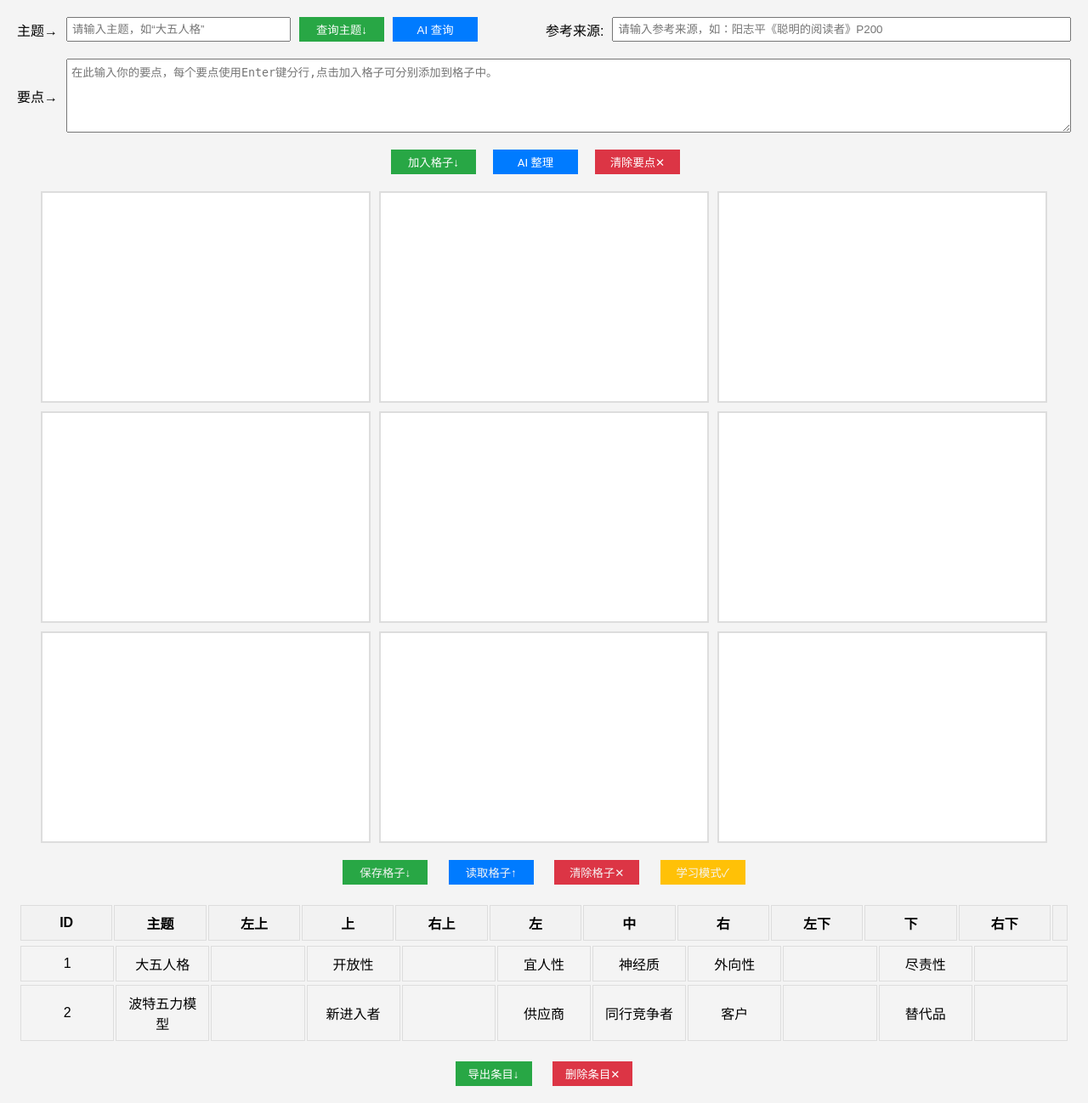
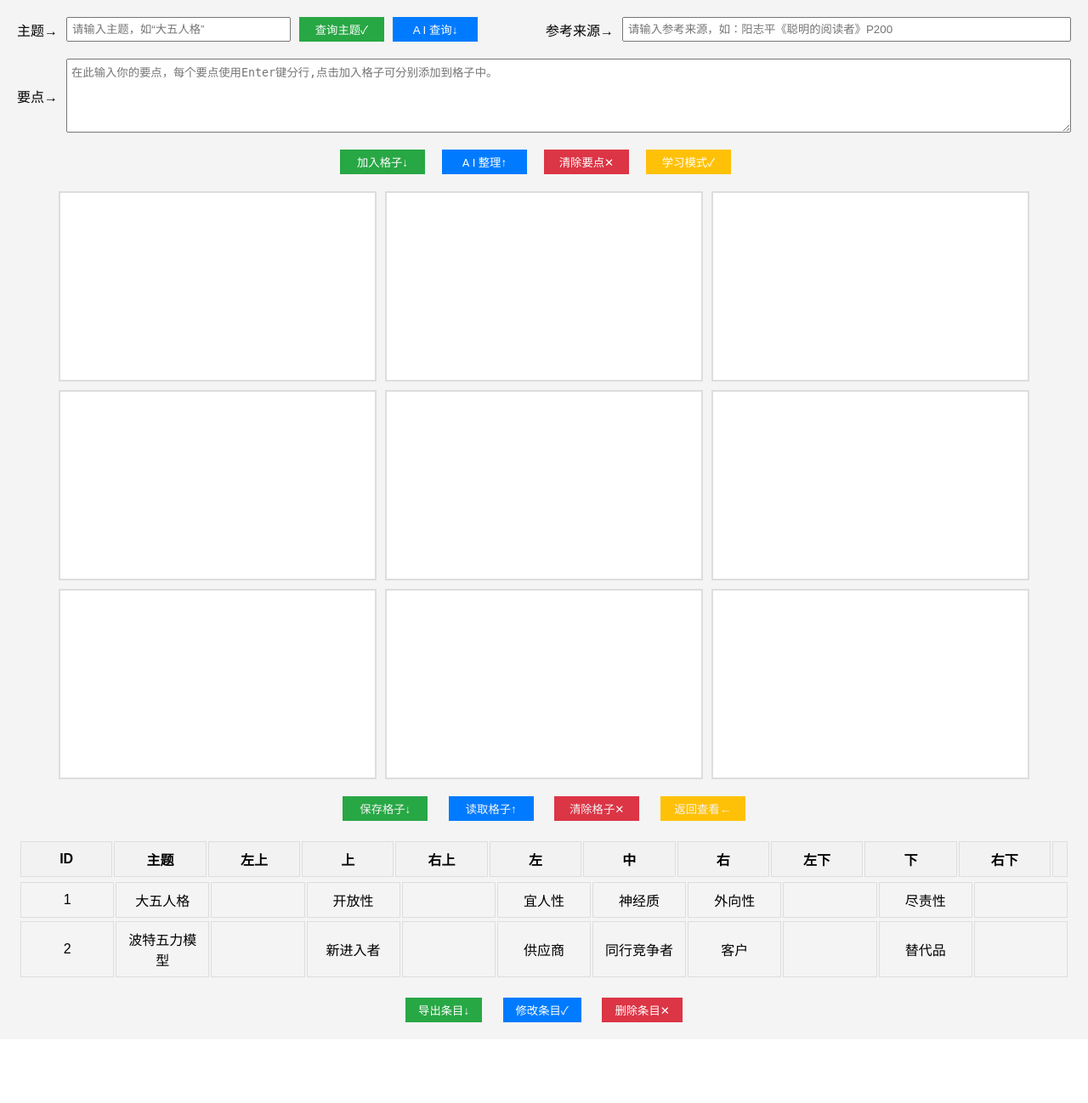
Before and after one commit to biercewang/9gridsweb, a Flask app: page / in a window 1280 px wide. Shown: the whole page at 85% size. After the commit the page ends 1203 px from the top, so only its background shows below. Run offline with Flask 3, Linux system fonts and the light colour scheme; data comes from the database, SQL or seed files in the repository; some libraries are stand-ins or nearby versions.

Commit message:
完善直接修改数据库条目的功能

```diff
--- a/app.py
+++ b/app.py
@@ -201,6 +201,20 @@ def check_title(title):
         return jsonify({'exists': False})
 
 
+#新增的修改数据库的路由
+@app.route('/api/grids/<int:id>', methods=['PUT'])
+def modify_grid(id):
+    grid = SavedGrids.query.get_or_404(id)
+    data = request.json
+    grid.title = data.get('title', grid.title)
+    grid.reference = data.get('reference', grid.reference)
+    for i in range(1, 10):
+        setattr(grid, f'grid{i}', data.get(f'grids')[i - 1])
+    db.session.commit()
+    return jsonify({'message': 'Grid updated successfully', 'id': grid.id})
+
+
+
 # #读取格子
 @app.route('/api/grids/<int:id>', methods=['GET'])
 def get_grid(id):
--- a/static/css/style.css
+++ b/static/css/style.css
@@ -148,7 +148,7 @@ body {
     padding: 5px 15px;
     min-width: 100px;  /* 或更大，根据需要调整 */
     margin-top: 20px; /* 为按钮添加顶部外边距 */
-    background-color: #28a745;
+    background-color: #ffc107;
     color: white;
     border: none;
     cursor: pointer;
@@ -189,8 +191,8 @@ body {
     justify-content: center; /* 水平居中 */
     background-color: #fff; /* 设置格子的背景色 */
     padding: 10px; /* 添加一些内边距 */
-    min-height: 225px; /* 设置最小高度为225px */
-    width: 364px; /* 设置最小宽度为黄金比例宽度 (大约1.61803398875 * 225px) */
+    min-height: 200px; /* 设置最小高度为225px */
+    width: 350px; /* 设置最小宽度为黄金比例宽度 (大约1.61803398875 * 225px) */
     word-wrap: break-word; /* 允许长单词或URL换行到下一行 */
     font-size: 120%; /* 增加字体大小 */
 }
@@ -337,6 +336,10 @@ tr {
 /* 导出按钮颜色 */
 .export-btn {
     background-color: #28a745;
+}
+
+.modify-btn {
+    background-color: #007bff;
 }
 
 /* 自定义悬停提示样式 */
--- a/static/js/script.js
+++ b/static/js/script.js
@@ -27,7 +27,7 @@ function truncateText(text) {
     const ellipsis = '...';
     if (text.length > 20) {
         return text.substring(0, 20 - ellipsis.length) + ellipsis;
-    }
+    }  //表格框里显示的文字数量
     return text;
 }
 
@@ -272,6 +272,8 @@ function saveGrids() {
 
 
 //读取数据库到九宫格
+let history = []; //读取过格子的ID号
+
 function promptForIdAndLoadGrid(optionalGridId) {
     let gridId = optionalGridId; // 如果提供了ID，使用它
     if (!gridId) {
@@ -306,6 +308,21 @@ function promptForIdAndLoadGrid(optionalGridId) {
             console.error('Error fetching grid:', error);
             alert('读取失败，请确保输入了正确的ID');
         });
+    }
+    if (optionalGridId) {
+        // 在读取新的条目前，把当前条目ID添加到历史记录中
+        history.push(optionalGridId);
+    }
+}
+
+// 当点击返回按钮时调用此函数
+function goBack() {
+    if (history.length > 1) {  // 确保有可以返回的历史记录
+        history.pop();  // 移除当前查看的记录
+        const lastViewedId = history.pop();  // 获取上一个条目的ID
+        promptForIdAndLoadGrid(lastViewedId);  // 加载上一个条目
+    } else {
+        alert("没有更多的历史记录了！");
     }
 }
 
@@ -696,3 +713,113 @@ function displayQueryResults(results) {
 document.getElementsByClassName("close")[0].onclick = function() {
     document.getElementById('query-result-modal').style.display = "none";
 }
+
+
+//编辑数据库数据
+// 1打开编辑模态窗口
+function editRecord() {
+    const idToEdit = prompt("请输入要编辑的条目ID:");
+    if (idToEdit) {
+        // 假设 fetchRecordDetails 是一个函数，用于获取指定ID的记录详情
+        fetchRecordDetails(idToEdit).then(data => {
+            // 使用获取到的数据填充输入字段
+            document.getElementById('edit-id').value = data.id;
+            document.getElementById('edit-title').value = data.title;
+            document.getElementById('edit-grid1').value = data.grid1;
+            // ...填充其他格子...
+            // 显示模态窗口
+            document.getElementById('edit-modal').style.display = 'block';
+        });
+    }
+}
+
+// 2关闭编辑模态窗口
+// function closeEditModal() {
+//     document.getElementById('edit-modal').style.display = 'none';
+// }
+function closeModifyModal() {
+    document.getElementById('modify-modal').style.display = 'none';
+}
+
+
+
+// 3保存更改并更新数据库
+function saveEditedRecord() {
+    const id = document.getElementById('edit-id').value;
+    const updatedData = {
+        title: document.getElementById('edit-title').value,
+        grid1: document.getElementById('edit-grid1').value,
+        // ...其他格子的数据...
+    };
+    // 假设 updateRecord 是一个函数，用于发送更新请求到后端
+    updateRecord(id, updatedData).then(response => {
+        alert("更新成功！");
+        closeEditModal();
+        // 可以在这里添加逻辑来更新页面上显示的数据
+    }).catch(error => {
+        alert("更新失败：" + error);
+    });
+}
+
+
+// 4当点击修改条目按钮时调用此函数
+function modifyGrid() {
+    const gridId = prompt("请输入要修改的条目ID:");
+    if (gridId) {
+        fetch(`/api/grids/${gridId}`)
+        .then(response => response.json())
+        .then(grid => {
+            // 用获取到的格子数据填充修改表单
+            fillModifyForm(grid);
+        })
+        .catch(error => {
+            console.error('Error fetching grid for modification:', error);
+            alert('获取数据失败，请确保输入了正确的ID');
+        });
+    }
+}
+
+// 5用格子数据填充修改表单的函数
+function fillModifyForm(grid) {
+    document.getElementById('modify-title').value = grid.title;
+    for (let i = 1; i <= 9; i++) {
+        document.getElementById(`modify-grid${i}`).value = grid[`grid${i}`];
+    }
+    document.getElementById('modify-reference').value = grid.reference;
+    document.getElementById('modify-id').value = grid.id; // 存储要修改的条目的ID
+
+    // 显示修改表单的模态窗口
+    document.getElementById('modify-modal').style.display = 'block';
+}
+
+// 6提交修改的函数
+function submitModification() {
+    const id = document.getElementById('modify-id').value;
+    const title = document.getElementById('modify-title').value.trim();
+    const reference = document.getElementById('modify-reference').value.trim();
+    const grids = [];
+    for (let i = 1; i <= 9; i++) {
+        grids.push(document.getElementById(`modify-grid${i}`).value.trim());
+    }
+
+    fetch(`/api/grids/${id}`, {
+        method: 'PUT',
+        headers: {
+            'Content-Type': 'application/json',
+        },
+        body: JSON.stringify({ title, grids, reference })
+    })
+    .then(response => response.json())
+    .then(data => {
+        console.log('Modification success:', data);
+        alert('条目已成功修改');
+        // 关闭修改表单的模态窗口
+        document.getElementById('modify-modal').style.display = 'none';
+    })
+    .catch(error => {
+        console.error('Modification error:', error);
+        alert('修改失败');
+    });
+    // 提交成功后关闭模态窗口
+    closeModifyModal();
+}
--- a/templates/index.html
+++ b/templates/index.html
@@ -15,8 +15,8 @@
     <div id="title-input-area">
         <label for="title-input">主题→</label>
         <input type="text" id="title-input" placeholder="请输入主题，如“大五人格”">
-        <button class="query-database-button" onclick="queryDatabase()">查询主题↓</button>
-        <button class="ai-query-button" onclick="performAIQuery()">AI 查询</button>
+        <button class="query-database-button" onclick="queryDatabase()">查询主题✓</button>
+        <button class="ai-query-button" onclick="performAIQuery()">A I 查询↓</button>
     </div>
 
     <!-- 查询结果模态框 -->
@@ -30,7 +30,7 @@
 
     <!-- 参考来源区域 -->
     <div id="reference-input-area">
-        <label for="reference-input">参考来源:</label>
+        <label for="reference-input">参考来源→</label>
         <input type="text" id="reference-input" placeholder="请输入参考来源，如：阳志平《聪明的阅读者》P200 ">
     </div>
 </div>
@@ -44,8 +44,11 @@
     </div>
     <div class="button-container">
         <button onclick="addWordToGrid()">加入格子↓</button>
-        <button onclick="organizeInputWithAI()">AI 整理</button>
+        <button onclick="organizeInputWithAI()">A I 整理↑</button>
         <button onclick="clearInputText()">清除要点✕</button>
+        <button id="studyModeButton" onclick="toggleStudyMode()">学习模式✓</button> <!-- Study mode button added here -->
+
+
     </div>
 </div>
 
@@ -68,7 +71,8 @@
     <button onclick="saveGrids()">保存格子↓</button>
     <button onclick="promptForIdAndLoadGrid()">读取格子↑</button>
     <button id="clear-all-button" onclick="clearAll()">清除格子✕</button>
-    <button id="studyModeButton" onclick="toggleStudyMode()">学习模式✓</button> <!-- Study mode button added here -->
+    <button id="back-button" onclick="goBack()">返回查看←</button>
+
 </div>
 
 <!-- 表格视图 -->
@@ -96,12 +100,40 @@
     </table>
 </div>
 
-<!-- 右键菜单 -->
 <div id="record-table-actions">
     <button class="export-btn" onclick="promptForIdAndExportRecord()">导出条目↓</button>
+    <button class="modify-btn" onclick="modifyGrid()">修改条目✓</button>
     <button class="delete-btn" onclick="promptForIdAndDeleteRecord()">删除条目✕</button>
 </div>
 
+<!-- 修改表单的模态窗口 -->
+<div id="modify-modal" class="modal">
+    <div class="modal-content">
+        <span class="close" onclick="closeModifyModal()">&times;</span>
+
+        <h2>修改数据库条目</h2>
+
+        <input type="hidden" id="modify-id">
+        主题: <input type="text" id="modify-title"><br>
+        左上: <input type="text" id="modify-grid1"><br>
+        上边: <input type="text" id="modify-grid2"><br>
+        右上: <input type="text" id="modify-grid3"><br>
+        左边: <input type="text" id="modify-grid4"><br>
+        中间: <input type="text" id="modify-grid5"><br>
+        右边: <input type="text" id="modify-grid6"><br>
+        左下: <input type="text" id="modify-grid7"><br>
+        下边: <input type="text" id="modify-grid8"><br>
+        右下: <input type="text" id="modify-grid9"><br>
+        来源: <input type="text" id="modify-reference"><br>
+
+        <button onclick="submitModification()">提交修改</button>
+    </div>
+</div>
+
+
+
+
+<!-- 右键菜单 -->
 <div id="custom-context-menu" style="display: none; position: absolute;">
     <ul>
         <li onclick="editGrid(currentGridNumber)">修改格子内容</li>
```
Also changed, not shown: other parts of static/css/style.css (+56 -7 lines).
